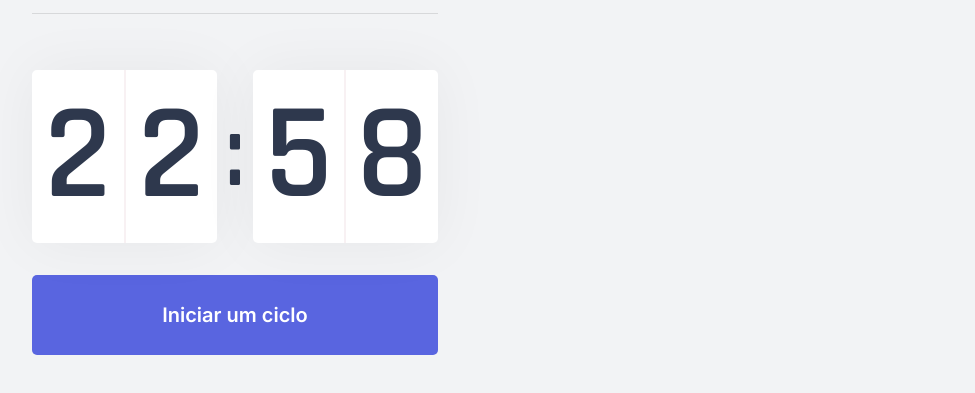
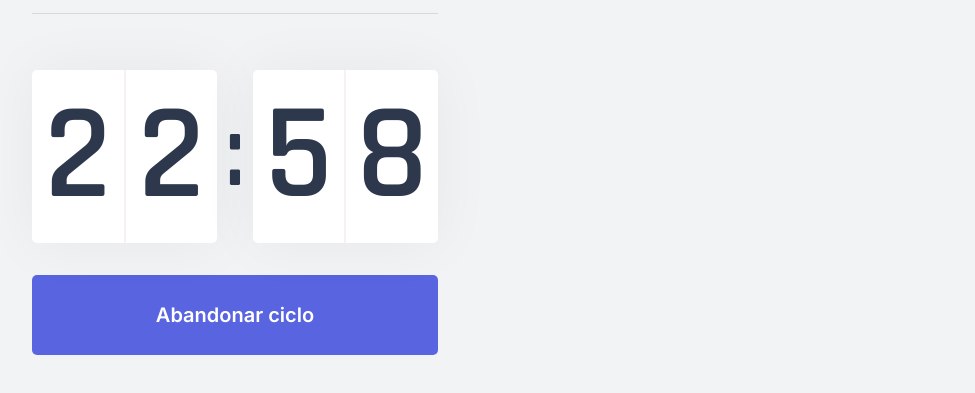
Before and after one commit to joaoipiraja/LetsMoveIt, a Next.js app: page / in a window 1280 px wide. Both pictures are taken after a click on the button "Iniciar um ciclo". Shown: the part 321-714 px from the top of the page, without its empty margins (152-1127 px from the left). Built offline with nearby package versions, Linux system fonts and the light colour scheme.

Commit message:
Add StopButton in the CountDown Component

```diff
--- a/src/components/Countdown.tsx
+++ b/src/components/Countdown.tsx
@@ -2,7 +2,7 @@ import { useState, useEffect } from 'react';
 import styles from '../styles/components/CountDown.module.css'
 export function CountDown() {
     const [time, setTime] = useState(23 * 60);
-    const [active, setActive] = useState();
+    const [isActive, setIsActive] = useState(false);
 
     const minutes = Math.floor(time / 60);
     const seconds = time % 60;
@@ -11,20 +11,19 @@ export function CountDown() {
     const [secondLeft, secondRight] = String(seconds).padStart(2, '0').split('');
 
     function startCountDown() {
-        setActive(true);
+        setIsActive(true);
     }
 
     useEffect(() => {
-        if (active && time > 0) {
+        if (isActive && time > 0) {
             setTimeout(() => {
                 setTime(time - 1);
             }, 1000)
         }
-    }, [active, time])
+    }, [isActive, time])
 
     return (
         <div>
-
 
             <div className={styles.countDownContainer}>
 
@@ -39,9 +38,30 @@ export function CountDown() {
                 </div>
 
             </div>
-            <button type="button" className={styles.countDownButton} onClick={startCountDown}>
-                Iniciar um ciclo
-            </button>
-        </div>
+
+            {isActive ? (
+
+                <button
+                    type="button"
+                    className={`${styles.countDownButton} ${styles.countDownButtonActive}`}
+                    onClick={startCountDown}>
+                    Abandonar ciclo
+                </button>
+
+            ) : (
+                    <button
+                        type="button"
+                        className={styles.countDownButton}
+                        onClick={startCountDown}>
+
+                        Iniciar um ciclo
+
+                    </button>
+                )
+            }
+
+
+
+        </div >
     );
 }
```
